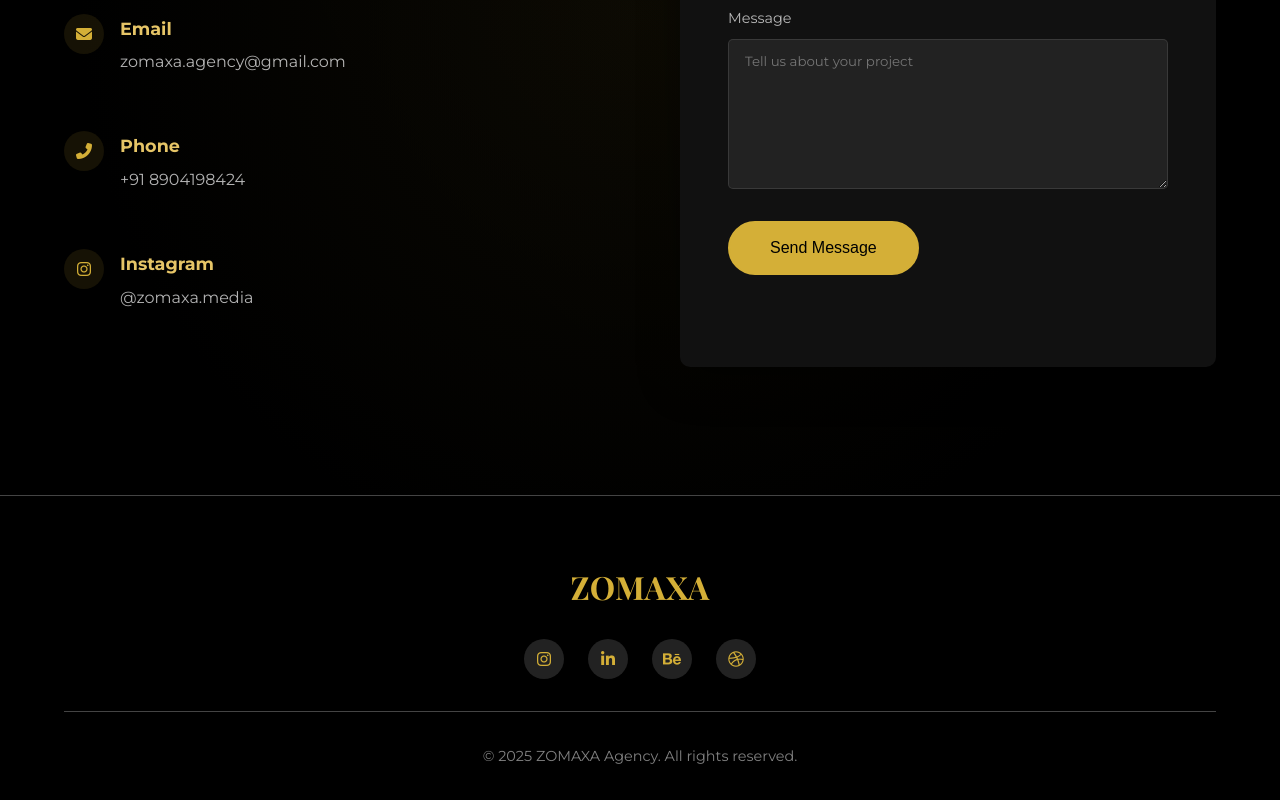
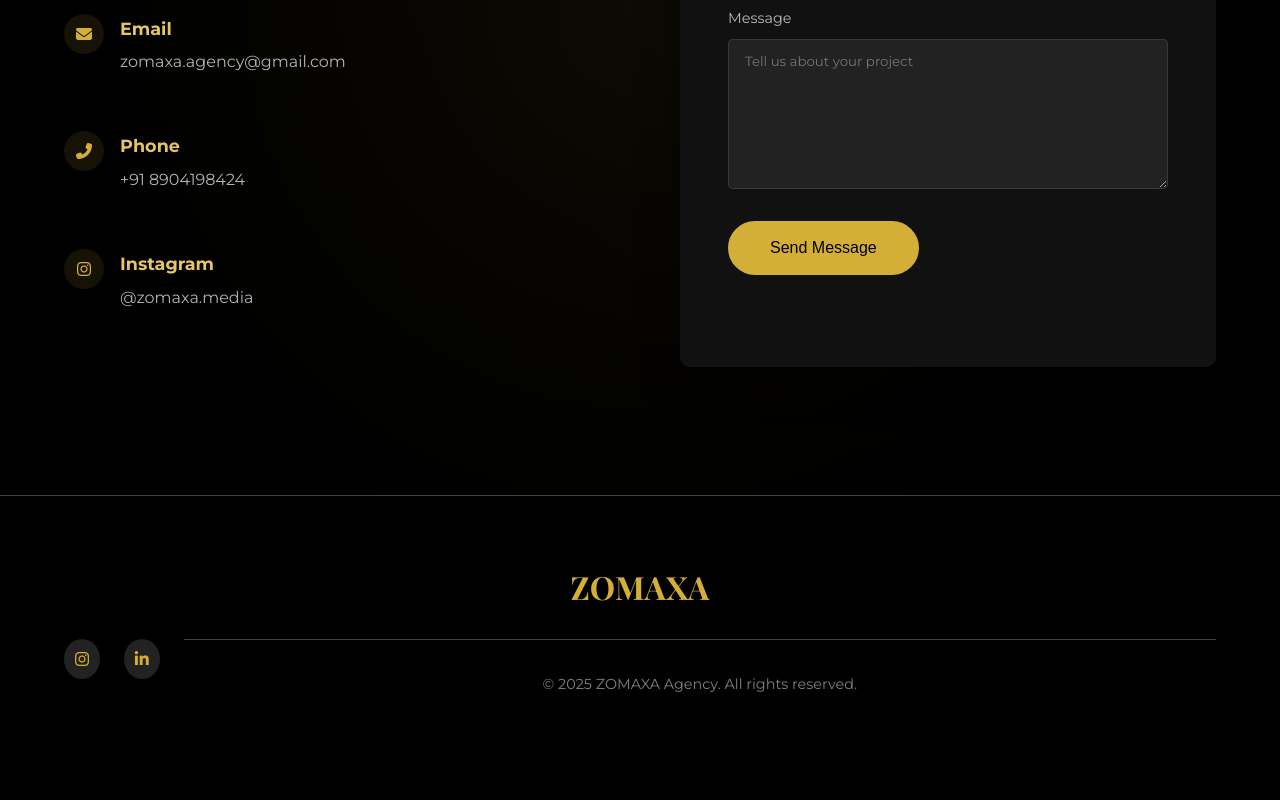
Before and after one commit to zyrox-xd/Zomaxa, a plain HTML site: page index.html in a window 1280 px wide. Shown: the part 5175-5975 px from the top of the page. After the commit the page ends 5935 px from the top, so only its background shows below. Drawn offline with nearby package versions, Linux system fonts and the light colour scheme.

Commit message:
add proj

```diff
--- a/index.html
+++ b/index.html
@@ -1206,10 +1206,7 @@
             <div class="footer-logo">ZOMAXA</div>
             <div class="social-links">
                 <a href="https://www.instagram.com/zomaxa.media" target="_blank"><i class="fab fa-instagram"></i></a>
-                <a href="#" target="_blank"><i class="fab fa-linkedin-in"></i></a>
-                <a href="#" target="_blank"><i class="fab fa-behance"></i></a>
-                <a href="#" target="_blank"><i class="fab fa-dribbble"></i></a>
-            </div>
+                <a href="https://www.linkedin.com/in/zomaxa-agency-ba5084372/" target="_blank"><i class="fab fa-linkedin-in"></i></a>
             <div class="copyright">
                 &copy; 2025 ZOMAXA Agency. All rights reserved.
             </div>
```
